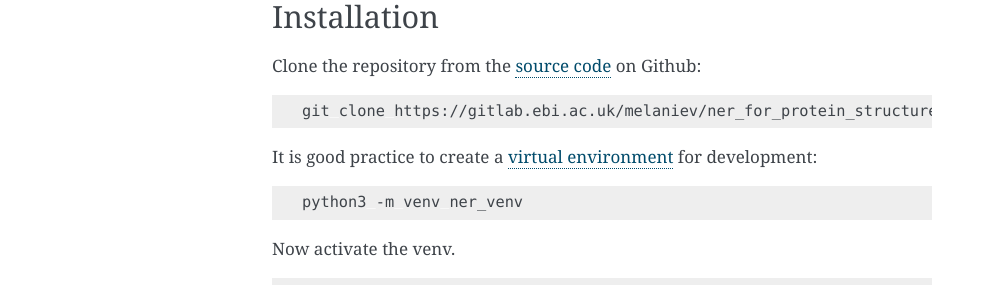
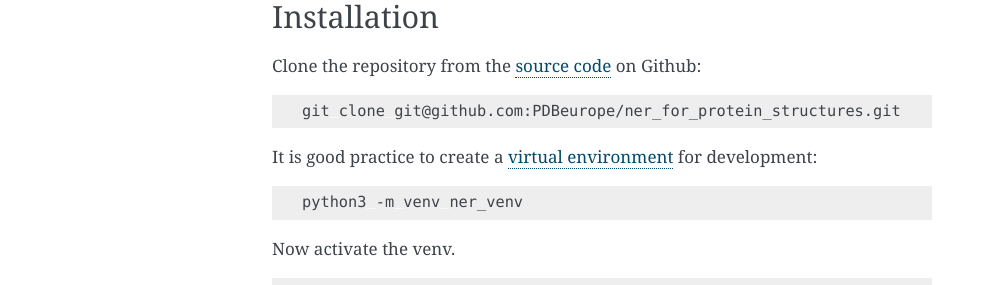
Before and after one commit to PDBeurope/ner_for_protein_structures, a Sphinx documentation site: the page built from docs/source/installation.rst, in a window 1280 px wide. Shown: the part 298-583 px from the top of the page, without its empty margins (148-1140 px from the left). Built offline with Sphinx 7.4.7, drawn with Linux system fonts in a browser that asks for light colours.

Commit message:
updating documentation

```diff
--- a/docs/source/installation.rst
+++ b/docs/source/installation.rst
@@ -14,11 +14,11 @@ TeamTat (https://www.teamtat.org/), into other formats.
 Installation
 ------------
 
-Clone the repository from the `source code <https://gitlab.ebi.ac.uk/melaniev/ner_for_protein_structures.git>`_ on Github:
+Clone the repository from the `source code <git@github.com:PDBeurope/ner_for_protein_structures.git>`_ on Github:
 
 .. code-block:: bash
 
-    git clone https://gitlab.ebi.ac.uk/melaniev/ner_for_protein_structures.git
+    git clone git@github.com:PDBeurope/ner_for_protein_structures.git
 
 
 
```
